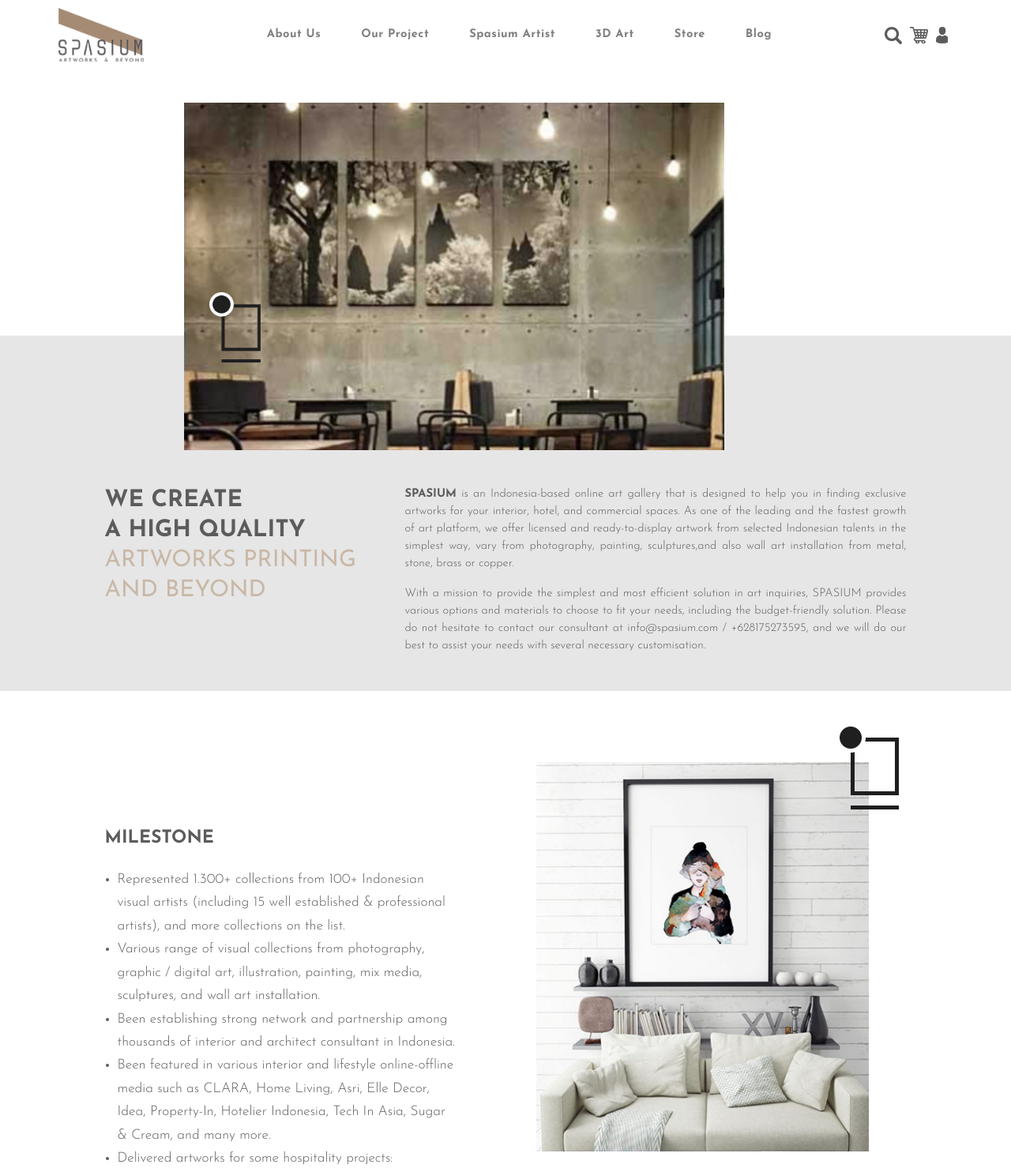
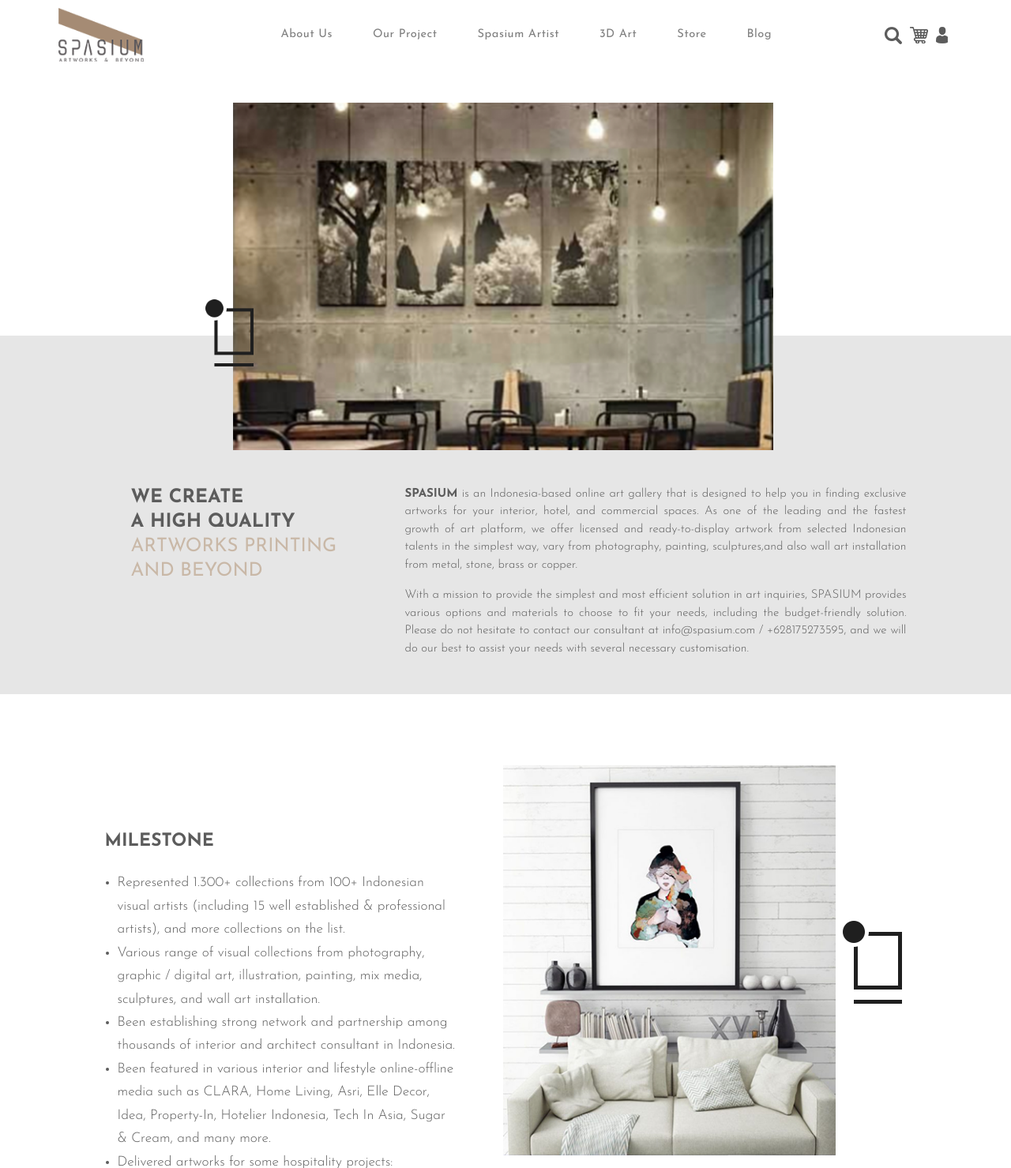
Before and after one commit to Merdeka-45/spasium, a PHP site: page /about_us.php in a window 1280 px wide. Shown: the top 1479 px of the page at 79% size. Run offline with PHP 8.4, Linux system fonts and the light colour scheme.

Commit message:
update change parallax in home page, cancelled parallax icon in about us page, change font size in about us

```diff
--- a/about_us.php
+++ b/about_us.php
@@ -16,7 +16,7 @@
             <div class="row justify-content-center">
                 <div class="col-xl-12">
                     <div class="row justify-content-center about-us-banner--desc">
-                        <div class="col-xl-4 left-side">
+                        <div class="col-xl-4 left-side pl-5">
                             <p class="bold">WE CREATE <br> A HIGH QUALITY</p>
                             <p class="regular theme-color">ARTWORKS PRINTING <br> AND BEYOND</p>
                         </div>
--- a/assets/css/style.css
+++ b/assets/css/style.css
@@ -92,7 +92,7 @@ body{
     margin-right: 10%;
 }
 .nav-item{
-    font-family: 'JosefinB';
+    font-family: 'JosefinR';
     margin-right: 35px;
     font-size: 11pt;
     color: #555555;
@@ -193,7 +193,7 @@ body{
 /* feature section */
 /* about us section */
 #about-us{
-    background-image: url('../images/bg-2.png');
+    background-image: url('../images/bg-find.png');
     padding-top: 47px;
     padding-bottom: 45px;
     background-attachment: fixed;
@@ -214,7 +214,6 @@ body{
     margin-bottom: 15%;
 }
 .detail-about-us p{
-    /* font-size: 12pt; */
     font-size: 15px;
     line-height: 1.2;
 }
@@ -413,15 +412,16 @@ body{
     margin-top: 40px;
 }
 .about-us-banner .container .row div .about-us-banner--image img:nth-child(1){
-    position: fixed;
-    left: 265px;
-    top: 370px;
+    position: relative;
+    /* left: -30px; */
+    left: 95px;
+    top: 70px;
     width: 65px;
 }
 .about-us-banner .container .row div .about-us-banner--image img:nth-child(2){
     /* width: 665px; */
     width: 60%;
-    margin-left: 10px;
+    margin-left: 65px;
 }
 .about-us-desc{
     margin-top: -145px;
@@ -432,10 +432,13 @@ body{
 .about-us-desc .container .row div .about-us-banner--desc .left-side p{
     margin-bottom: 0px;
     line-height: 1.3;
-    font-size: 22pt;
+    /* font-size: 22pt; */
+}
+.about-us-desc .container .row div .about-us-banner--desc .left-side .bold, .about-us-desc .container .row div .about-us-banner--desc .left-side .regular{
+    font-size: 1.5rem;
 }
 .about-us-desc .container .row div .about-us-banner--desc .right-side p{
-    font-size: 11pt;
+    font-size: 15px;
 }
 /* end of banner section */
 /* milestone */
--- a/assets/js/custom.js
+++ b/assets/js/custom.js
@@ -12,25 +12,25 @@ $(document).ready(function() {
             }
         });
 
-        var decor = $('.decor-milestone');
-        $(window).scroll(function() {
-            var scrollPos = $(window).scrollTop();
-            if (scrollPos >= 776) {
-                decor.css({"position":"fixed","top":"115px","right":"140px"});
-            } else {
-                decor.css({"position":"absolute","top":"-50px","right":"25px"});
-            }
-        });
+        // var decor = $('.decor-milestone');
+        // $(window).scroll(function() {
+        //     var scrollPos = $(window).scrollTop();
+        //     if (scrollPos >= 776) {
+        //         decor.css({"position":"fixed","top":"115px","right":"140px"});
+        //     } else {
+        //         decor.css({"position":"absolute","top":"-50px","right":"25px"});
+        //     }
+        // });
 
-        var decor_banner = $('.decor-banner');
-        $(window).scroll(function() {
-            var scrollPos = $(window).scrollTop();
-            if (scrollPos >= 1298) {
-                decor_banner.css({"z-index":"-1"});
-            } else {
-                decor_banner.css({"z-index":"0"});
-            }
-        });
+        // var decor_banner = $('.decor-banner');
+        // $(window).scroll(function() {
+        //     var scrollPos = $(window).scrollTop();
+        //     if (scrollPos >= 1298) {
+        //         decor_banner.css({"z-index":"-1"});
+        //     } else {
+        //         decor_banner.css({"z-index":"0"});
+        //     }
+        // });
 
         $(document).on('click', '.search img',function(){
             var clicks = $(this).data('clicks');
```
